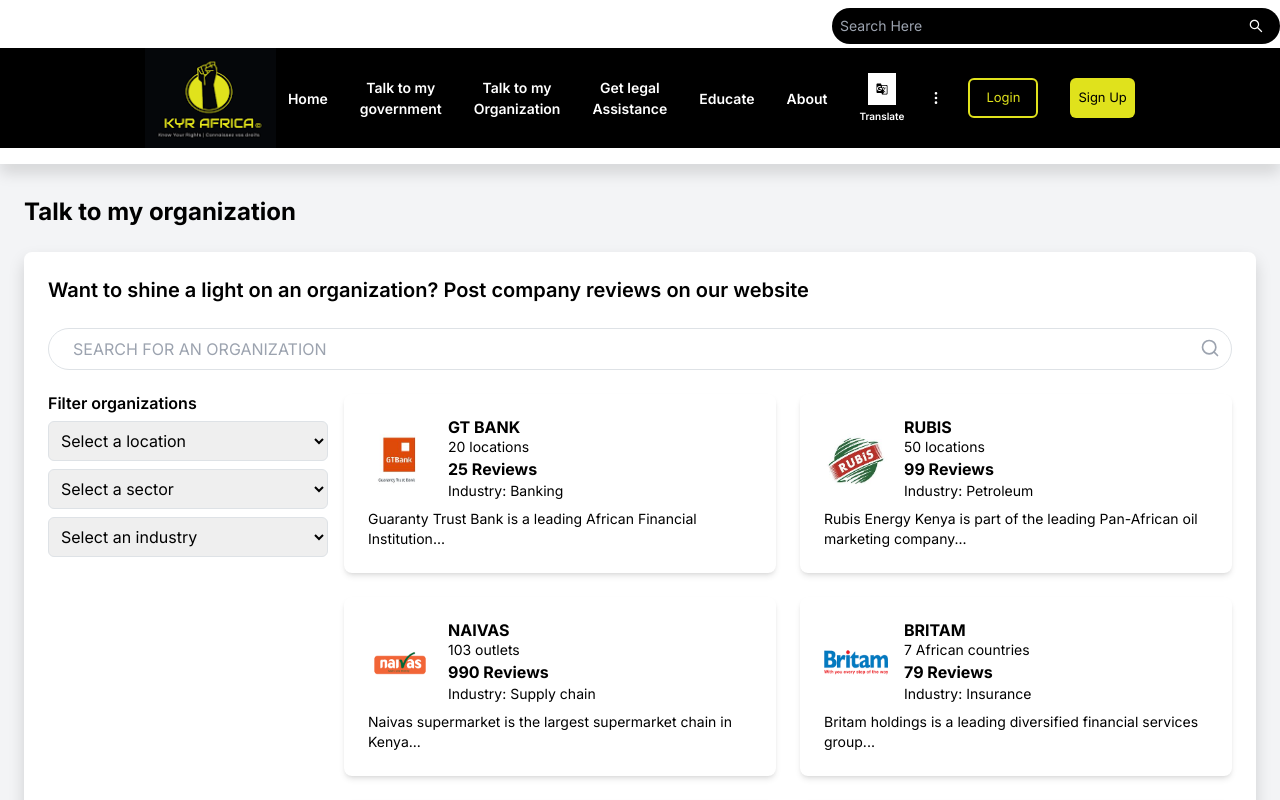
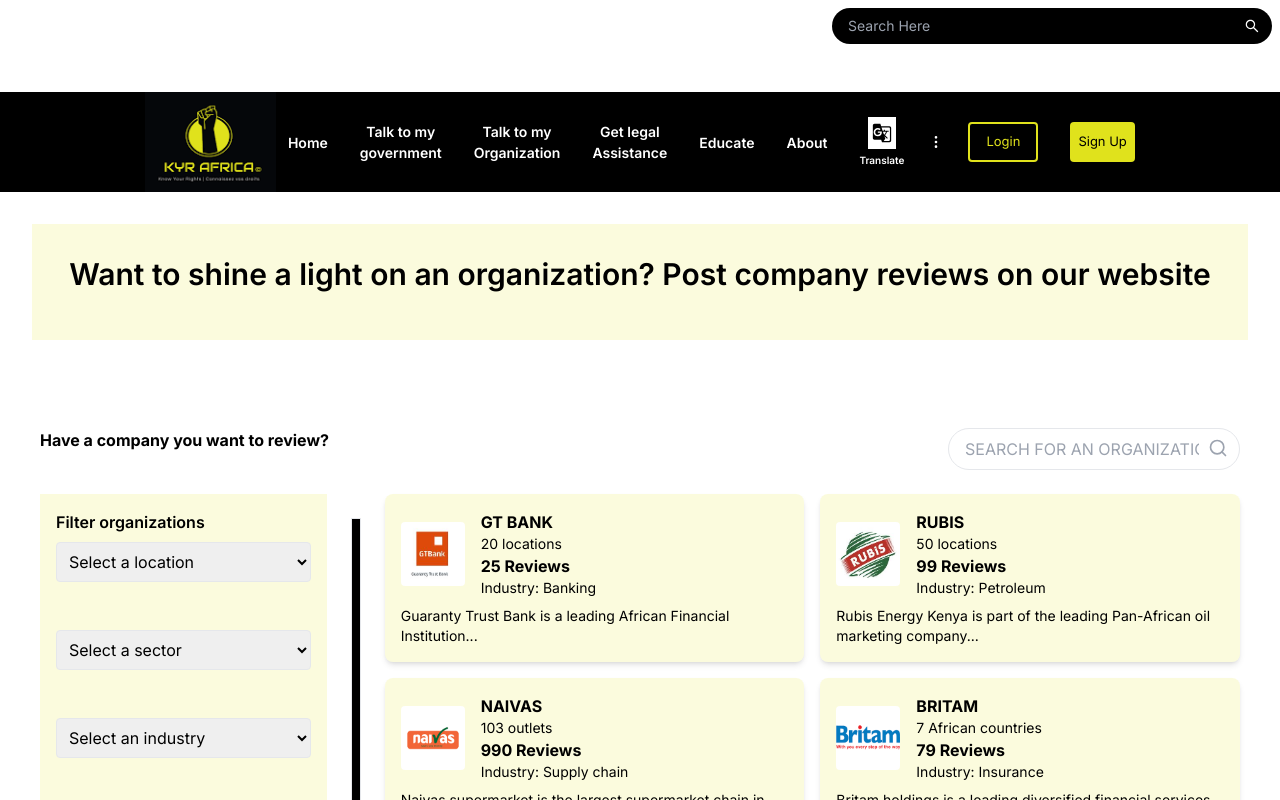
Before and after one commit to jeff-muriuki/last-kyr, a Next.js app: page /talk-to-my-organisation in a window 1280 px wide. Shown: the top 800 px of the page. Built offline with nearby package versions, Linux system fonts and the light colour scheme.

Commit message:
saa nne na ishirini

```diff
--- /dev/null
+++ b/app/components/common/SearchContext.js
@@ -0,0 +1,18 @@
+'use client'
+import React, { createContext, useContext, useState } from 'react';
+
+const SearchContext = createContext();
+
+export function SearchProvider({ children }) {
+  const [searchTerm, setSearchTerm] = useState('');
+
+  return (
+    <SearchContext.Provider value={{ searchTerm, setSearchTerm }}>
+      {children}
+    </SearchContext.Provider>
+  );
+}
+
+export function useSearch() {
+  return useContext(SearchContext);
+}
--- a/app/components/common/Searchbar.js
+++ b/app/components/common/Searchbar.js
@@ -1,25 +1,30 @@
+// components/common/Searchbar.js
 "use client";
-import React, { useState } from 'react';
-import {AiOutlineSearch} from 'react-icons/ai'
+import React from 'react';
+import { AiOutlineSearch } from 'react-icons/ai';
+import { useSearch } from './SearchContext'; // Adjust the path as necessary
 
 function Searchbar() {
-  const [search, setSearch] = useState('');
+  const { searchTerm, setSearchTerm } = useSearch();
 
   return (
     <div>
-        <div className='lg:flex justify-end z-200000000 hidden'>
-            <form className='w-[400px] fixed ml-auto mr-12 top-0'>
-                <div className="relative mb-2 mt-2 items-end">
-                <input type="search" placeholder='Search Here' className='w-full p-2 pl-4 outline-none rounded-l-full text-sm bg-black text-white'   onChange={(e) => setSearch(e.target.value)}/>
+      <div className='lg:flex justify-end z-[2000] hidden'>
+        <form className='w-[400px] ml-auto mr-12 top-0'>
+          <div className="relative mt-2 items-end">
+            <input
+              type="search"
+              placeholder='Search Here'
+              className='w-full p-2 pl-4 outline-none rounded-l-full text-sm bg-black text-white'
+              value={searchTerm}
+              onChange={(e) => setSearchTerm(e.target.value)}
+            />
             <button className='absolute right--6 px-3 bg-black top-1/2 -translate-y-1/2 p-2 h-9 rounded-r-full text-white'>
               <AiOutlineSearch />
             </button>
           </div>
         </form>
-
       </div>
-
-
     </div>
   );
 }
--- a/app/layout.js
+++ b/app/layout.js
@@ -1,14 +1,15 @@
+// layout.tsx or layout.js
 import { Inter } from "next/font/google";
-import 'bootstrap/dist/css/bootstrap.min.css';
 import "./globals.css";
 import Navbar from "./components/common/Navbar";
 import Footer from "./components/common/Footer";
 import Searchbar from "./components/common/Searchbar";
+import { SearchProvider } from "./components/common/SearchContext"; // Adjust the path as necessary
 
 const inter = Inter({ subsets: ["latin"] });
 
 export const metadata = {
-  title: "Create Next App",
+  title: "KYR AFRICA",
   description: "Generated by create next app",
 };
 
@@ -16,10 +17,12 @@ export default function RootLayout({ children }) {
   return (
     <html lang="en">
       <body className={inter.className}>
-        <Searchbar />
-        <Navbar />
-        {children}
-        <Footer />
+        <SearchProvider>
+          <Searchbar />
+          <Navbar />
+          {children}
+          <Footer />
+        </SearchProvider>
       </body>
     </html>
   );
--- a/app/ministries/page.js
+++ b/app/ministries/page.js
@@ -1,9 +1,11 @@
 "use client";
 
 import { useState, useEffect } from 'react';
+import { useSearch } from '../components/common/SearchContext';
 
 const Ministries = () => {
   const [cabinetSecretaries, setCabinetSecretaries] = useState([]);
+  const { searchTerm } = useSearch();
 
   useEffect(() => {
     const fetchMinistries = async () => {
@@ -16,11 +18,10 @@ const Ministries = () => {
         const data = await response.json();
 
         // Extract data from API response
-        const cabinetSecretaries = data.data
-          .map(item => ({
-            name: item.attributes.Name || 'Name Not Provided', // Use 'Name Not Provided' if name is missing
-            ministry: item.attributes.Ministry || 'Ministry Not Provided' // Handle missing ministry names
-          }));
+        const cabinetSecretaries = data.data.map((item) => ({
+          name: item.attributes.Name || 'Name Not Provided', // Use 'Name Not Provided' if name is missing
+          ministry: item.attributes.Ministry || 'Ministry Not Provided', // Handle missing ministry names
+        }));
 
         setCabinetSecretaries(cabinetSecretaries);
       } catch (error) {
@@ -30,6 +31,13 @@ const Ministries = () => {
 
     fetchMinistries();
   }, []);
+
+  // Filtered list of cabinet secretaries based on searchTerm
+  const filteredCabinetSecretaries = cabinetSecretaries.filter(
+    (cs) =>
+      cs.name.toLowerCase().includes(searchTerm.toLowerCase()) ||
+      cs.ministry.toLowerCase().includes(searchTerm.toLowerCase())
+  );
 
   return (
     <div className="bg-white p-4" style={{
@@ -43,7 +51,7 @@ const Ministries = () => {
       <section className="my-8 p-4 md:p-12">
         <h2 className="text-xl md:text-2xl text-black font-bold mb-8 md:mb-16">The Cabinet Secretaries</h2>
         <div className="grid grid-cols-1 sm:grid-cols-2 md:grid-cols-3 gap-4">
-          {cabinetSecretaries.map((cs, index) => (
+          {filteredCabinetSecretaries.map((cs, index) => (
             <div key={index} className="yellow text-black rounded-full border border-black flex flex-col justify-center items-center text-center">
               <h3 className="font-bold">{cs.name}</h3>
               <p>{cs.ministry}</p>
--- a/app/national-assembly/page.js
+++ b/app/national-assembly/page.js
@@ -1,7 +1,9 @@
+// components/pages/NationalAssembly.js
 "use client";
-import { useState, useEffect } from 'react';
+import React, { useState, useEffect } from 'react';
+import axios from 'axios';
+import { useSearch } from '../components/common/SearchContext';
 import Image from 'next/image';
-import axios from 'axios';
 import { FaPhone, FaEnvelope, FaFacebook, FaTwitter, FaInstagram, FaLinkedin } from 'react-icons/fa';
 
 const NationalAssembly = () => {
@@ -11,6 +13,7 @@ const NationalAssembly = () => {
   const [selectedCounty, setSelectedCounty] = useState('');
   const [selectedConstituency, setSelectedConstituency] = useState(null);
   const [showPopup, setShowPopup] = useState(false);
+  const { searchTerm } = useSearch();
 
   useEffect(() => {
     // Fetch counties data
@@ -61,6 +64,15 @@ const NationalAssembly = () => {
   const selectedCountyId = counties.find(c => c.name === selectedCounty)?.id;
   const constituenciesForSelectedCounty = selectedCountyId ? countyConstituencyMap[selectedCountyId] || [] : [];
 
+  // Filter counties and constituencies based on searchTerm
+  const filteredCounties = counties.filter(county =>
+    county.name.toLowerCase().includes(searchTerm.toLowerCase())
+  );
+
+  const filteredConstituencies = constituenciesForSelectedCounty.filter(constituency =>
+    constituency.toLowerCase().includes(searchTerm.toLowerCase())
+  );
+
   return (
     <div className="bg-white p-4">
       <div className={`${showPopup ? 'hidden' : 'block'}`}>
@@ -93,7 +105,7 @@ const NationalAssembly = () => {
             </span>
           </div>
           <div className="flex flex-wrap yellow justify-center gap-4 p-4">
-            {counties.map((county, index) => (
+            {filteredCounties.map((county, index) => (
               <button
                 key={index}
                 onClick={() => handleCountySelect(county.name)}
@@ -110,8 +122,8 @@ const NationalAssembly = () => {
           <section className="my-8 p-4 md:p-12 text-center">
             <h2 className="text-xl md:text-2xl text-black font-extrabold mb-8">List of constituencies in {selectedCounty}</h2>
             <div className="grid grid-cols-1 md:grid-cols-2 lg:grid-cols-4 gap-4 mx-auto max-w-4xl">
-              {constituenciesForSelectedCounty.length > 0 ? (
-                constituenciesForSelectedCounty.map((constituency, index) => (
+              {filteredConstituencies.length > 0 ? (
+                filteredConstituencies.map((constituency, index) => (
                   <div
                     key={index}
                     className="text-black rounded-2xl flex justify-center items-center py-2 m-4 yellow-hover transition-colors duration-300 cursor-pointer"
--- a/app/presidency/page.js
+++ b/app/presidency/page.js
@@ -2,10 +2,12 @@
 
 import { useEffect, useState } from 'react';
 import { FaPhone, FaEnvelope, FaFacebook, FaTwitter, FaInstagram, FaLinkedin } from 'react-icons/fa';
+import { useSearch } from '../components/common/SearchContext';
 
 const Presidency = () => {
   const [members, setMembers] = useState([]);
   const [selectedPerson, setSelectedPerson] = useState(null);
+  const { searchTerm } = useSearch();
 
   useEffect(() => {
     const fetchMembers = async () => {
@@ -16,9 +18,6 @@ const Presidency = () => {
         }
         const data = await response.json();
 
-        // Debugging: Check the structure of the data
-        console.log(data);
-
         // Ensure that `data.data` exists and is an array
         if (Array.isArray(data.data)) {
           const membersList = data.data.map(member => ({
@@ -26,13 +25,11 @@ const Presidency = () => {
             name: member.attributes.Name,
             email: member.attributes.Email,
             phone: member.attributes.Phone_Number,
-            // Updated photo URLs
             photo: member.attributes.Name.includes('William Samoei Ruto')
               ? 'https://www.president.go.ke/wp-content/uploads/administration.jpg'
               : member.attributes.Name.includes('Rigathi Gachagua')
               ? 'https://www.president.go.ke/wp-content/uploads/IMG_20221101_210855.jpg'
               : 'https://via.placeholder.com/150', // Default placeholder
-            // Use placeholder links for social media
             socialMedia: {
               facebook: '#',
               twitter: '#',
@@ -41,7 +38,6 @@ const Presidency = () => {
             },
           }));
 
-          // You might need to manually set roles based on names or some other logic
           const mappedMembers = {
             president: membersList.find(member => member.name.includes('William Samoei Ruto')),
             deputyPresident: membersList.find(member => member.name.includes('Rigathi Gachagua')),
@@ -59,6 +55,14 @@ const Presidency = () => {
     fetchMembers();
   }, []);
 
+  // Filter members based on the searchTerm
+  const filteredMembers = Object.entries(members).reduce((acc, [key, member]) => {
+    if (!searchTerm || member.name.toLowerCase().includes(searchTerm.toLowerCase())) {
+      acc[key] = member;
+    }
+    return acc;
+  }, {});
+
   const handleOverlayClick = (e) => {
     if (e.target === e.currentTarget) {
       setSelectedPerson(null);
@@ -73,52 +77,49 @@ const Presidency = () => {
         </h1>
 
         <div className="flex flex-col items-center space-y-6">
-          <button
-            onClick={() => setSelectedPerson('president')}
-            className="w-full max-w-lg py-8 px-8 yellow text-center text-black font-bold border rounded-full shadow-md border-black"
-          >
-            The President
-          </button>
-          <button
-            onClick={() => setSelectedPerson('deputyPresident')}
-            className="w-full max-w-lg px-8 py-8 yellow text-center text-black font-bold border rounded-full shadow-md border-black"
-          >
-            The Deputy President
-          </button>
+          {Object.keys(filteredMembers).map(key => (
+            <button
+              key={key}
+              onClick={() => setSelectedPerson(key)}
+              className="w-full max-w-lg py-8 px-8 yellow text-center text-black font-bold border rounded-full shadow-md border-black"
+            >
+              {key === 'president' ? 'The President' : 'The Deputy President'}
+            </button>
+          ))}
         </div>
 
-        {selectedPerson && members[selectedPerson] && (
+        {selectedPerson && filteredMembers[selectedPerson] && (
           <div
             className="fixed inset-0 bg-black bg-opacity-50 flex justify-center items-center"
-            onClick={handleOverlayClick} // Close the popup on overlay click
+            onClick={handleOverlayClick}
           >
             <div className="bg-black p-8 max-w-4xl w-full flex min-h-[300px]">
               {/* Image Column */}
               <div className="flex-shrink-0 w-1/3 border-8 border-yellow-300">
                 <img
-                  src={members[selectedPerson].photo}
-                  alt={members[selectedPerson].name}
+                  src={filteredMembers[selectedPerson].photo}
+                  alt={filteredMembers[selectedPerson].name}
                   className="w-full h-auto"
                 />
               </div>
 
               {/* Details Column */}
               <div className="w-2/3 pl-8">
-                <h2 className="text-xl font-bold mb-4 text-white">{members[selectedPerson].name}</h2>
+                <h2 className="text-xl font-bold mb-4 text-white">{filteredMembers[selectedPerson].name}</h2>
 
                 <div className="mb-4 text-white">
                   <div className="flex items-center space-x-2">
                     <FaPhone className="text-gray-400" />
-                    <span>{members[selectedPerson].phone}</span>
+                    <span>{filteredMembers[selectedPerson].phone}</span>
                   </div>
                   <div className="flex items-center space-x-2 mt-2">
                     <FaEnvelope className="text-gray-400" />
-                    <span>{members[selectedPerson].email}</span>
+                    <span>{filteredMembers[selectedPerson].email}</span>
                   </div>
                 </div>
 
                 <div className="flex space-x-4 mb-4 text-white">
-                  {Object.entries(members[selectedPerson].socialMedia).map(([platform, url]) => (
+                  {Object.entries(filteredMembers[selectedPerson].socialMedia).map(([platform, url]) => (
                     <a key={platform} href={url} target="_blank" rel="noopener noreferrer" className="text-gray-400">
                       {platform === 'facebook' && <FaFacebook />}
                       {platform === 'twitter' && <FaTwitter />}
--- a/app/talk-to-my-government/page.js
+++ b/app/talk-to-my-government/page.js
@@ -1,8 +1,10 @@
+// TalkToMyGovernment.js
 "use client";
 
 import { useState } from 'react';
 import Link from 'next/link';
 import { FaPhone, FaEnvelope, FaFacebook, FaTwitter, FaInstagram, FaLinkedin } from 'react-icons/fa';
+import { useSearch } from '../components/common/SearchContext';
 
 const people = {
   attorneyGeneral: {
@@ -37,6 +39,7 @@ const people = {
 
 const TalkToMyGovernment = () => {
   const [selectedPerson, setSelectedPerson] = useState(null);
+  const { searchTerm } = useSearch();
 
   const handleOverlayClick = (e) => {
     if (e.target === e.currentTarget) {
@@ -44,17 +47,33 @@ const TalkToMyGovernment = () => {
     }
   };
 
+  // Define the sections to filter through
+  const sections = [
+    { name: 'Executive', links: ['The Presidency', 'The Attorney General', 'The Ministries'] },
+    { name: 'Legislature', links: ['National Assembly', 'Senate'] },
+    { name: 'Judiciary', links: ['Superior Courts', 'Subordinate Courts'] },
+    { name: 'State Corporations & Parastatals', links: ['Director of the Parastatal'] },
+    { name: 'Foreign Relations of Kenya', links: ['Ambassadors'] },
+  ];
+
+  // Filter sections and links based on the search term
+  const filteredSections = sections.map(section => ({
+    ...section,
+    links: section.links.filter(link => link.toLowerCase().includes(searchTerm.toLowerCase())),
+  })).filter(section => section.links.length > 0);
+
   return (
     <div className='yellow'>
       <main className="container mx-auto p-4">
         <h1 className="text-4xl text-black font-extrabold text-center my-8">Talk to My Government</h1>
 
-        {['Executive', 'Legislature', 'Judiciary', 'State Corporations & Parastatals', 'Foreign Relations of Kenya'].map((section, index) => (
+        {filteredSections.map((section, index) => (
           <section key={index} className="my-8 bg-black max-w-4xl mx-auto relative">
-            <h2 className="font-normal font-poppins text-center mb-2" style={{ fontSize: '25px' }}>{section}</h2>
+            <h2 className="font-normal font-poppins text-center mb-2" style={{ fontSize: '25px' }}>{section.name}</h2>
             <div className="flex flex-wrap justify-center mt-4 space-x-4">
-              {section === 'Executive' && (
+              {section.name === 'Executive' && (
                 <>
+                  {section.links.includes('The Presidency') && (
                     <Link
                       href="/presidency"
                       className="text-white font-poppins underline"
@@ -62,6 +81,8 @@ const TalkToMyGovernment = () => {
                     >
                       The Presidency
                     </Link>
+                  )}
+                  {section.links.includes('The Attorney General') && (
                     <button
                       onClick={() => setSelectedPerson('attorneyGeneral')}
                       className="text-white font-poppins underline"
@@ -69,6 +90,8 @@ const TalkToMyGovernment = () => {
                     >
                       The Attorney General
                     </button>
+                  )}
+                  {section.links.includes('The Ministries') && (
                     <Link
                       href="/ministries"
                       className="text-white font-poppins underline"
@@ -76,10 +99,12 @@ const TalkToMyGovernment = () => {
                     >
                       The Ministries
                     </Link>
+                  )}
                 </>
               )}
-              {section === 'Legislature' && (
+              {section.name === 'Legislature' && (
                 <>
+                  {section.links.includes('National Assembly') && (
                     <Link
                       href="national-assembly"
                       className="text-white font-poppins underline"
@@ -87,6 +112,8 @@ const TalkToMyGovernment = () => {
                     >
                       National Assembly
                     </Link>
+                  )}
+                  {section.links.includes('Senate') && (
                     <Link
                       href="/senate"
                       className="text-white font-poppins underline"
@@ -94,10 +121,12 @@ const TalkToMyGovernment = () => {
                     >
                       Senate
                     </Link>
+                  )}
                 </>
               )}
-              {section === 'Judiciary' && (
+              {section.name === 'Judiciary' && (
                 <>
+                  {section.links.includes('Superior Courts') && (
                     <Link
                       href="/judiciary"
                       className="text-white underline"
@@ -105,6 +134,8 @@ const TalkToMyGovernment = () => {
                     >
                       Superior Courts
                     </Link>
+                  )}
+                  {section.links.includes('Subordinate Courts') && (
                     <Link
                       href="/judiciary"
                       className="text-white font-poppins underline"
@@ -112,9 +143,11 @@ const TalkToMyGovernment = () => {
                     >
                       Subordinate Courts
                     </Link>
+                  )}
                 </>
               )}
-              {section === 'State Corporations & Parastatals' && (
+              {section.name === 'State Corporations & Parastatals' && (
+                section.links.includes('Director of the Parastatal') && (
                   <button
                     onClick={() => setSelectedPerson('directorOfParastatals')}
                     className="text-white font-poppins underline"
@@ -122,8 +155,10 @@ const TalkToMyGovernment = () => {
                   >
                     Director of the Parastatal
                   </button>
+                )
               )}
-              {section === 'Foreign Relations of Kenya' && (
+              {section.name === 'Foreign Relations of Kenya' && (
+                section.links.includes('Ambassadors') && (
                   <Link
                     href="/ambassadors"
                     className="text-white font-poppins underline"
@@ -131,6 +166,7 @@ const TalkToMyGovernment = () => {
                   >
                     Ambassadors
                   </Link>
+                )
               )}
             </div>
 
--- a/app/talk-to-my-organisation/page.js
+++ b/app/talk-to-my-organisation/page.js
@@ -2,7 +2,7 @@
 
 import React, { useState } from 'react';
 import { Search } from 'lucide-react';
-import { FaFacebook, FaTwitter, FaLinkedin, FaInstagram } from 'react-icons/fa';
+import { FaRegIdBadge } from 'react-icons/fa';
 
 const OrganizationReviewPage = () => {
   const [searchTerm, setSearchTerm] = useState('');
@@ -79,12 +79,7 @@ const OrganizationReviewPage = () => {
 
   const counties = [
     'Baringo', 'Bomet', 'Bungoma', 'Busia', 'Elgeyo-Marakwet', 'Embu', 'Garissa',
-    'Homa Bay', 'Isiolo', 'Kajiado', 'Kakamega', 'Kericho', 'Kiambu', 'Kilifi',
-    'Kirinyaga', 'Kisii', 'Kisumu', 'Kitui', 'Kwale', 'Laikipia', 'Lamu', 'Machakos',
-    'Makueni', 'Mandera', 'Marsabit', 'Meru', 'Migori', 'Mombasa', 'Murang\'a',
-    'Nairobi', 'Nakuru', 'Nandi', 'Narok', 'Nyamira', 'Nyandarua', 'Nyeri', 'Samburu',
-    'Siaya', 'Taita-Taveta', 'Tana River', 'Tharaka-Nithi', 'Trans Nzoia', 'Turkana',
-    'Uasin Gishu', 'Vihiga', 'Wajir', 'West Pokot'
+    // ... (other counties)
   ];
 
   const sectors = ['Finance', 'Trade', 'Construction', 'Transport', 'Energy',  'Hospitality'];
@@ -143,23 +138,19 @@ const OrganizationReviewPage = () => {
   const displayedOrganizations = searchTerm || selectedIndustry ? filteredOrganizations : organizations;
 
   return (
-    <div className="bg-gray-100 min-h-screen">
-      {/* Header */}
-      <header className="bg-white shadow">
-        <div className="container mx-auto px-4 py-2 flex items-center justify-between">
-          <div className="flex items-center space-x-4">
+    <div className="min-h-screen">
 
+          <div className="flex justify-center m-8 p-8 items-center space-x-4" style={{backgroundColor: 'rgba(224, 226, 28, 0.15)'}}>
+            <h2 className="text-3xl font-semibold mb-4 text-black">Want to shine a light on an organization? Post company reviews on our website</h2>
           </div>
-
-        </div>
-      </header>
 
       {/* Main content */}
       <main className="container mx-auto px-4 py-8">
-        <h1 className="text-2xl font-bold mb-4 text-black">Talk to my organization</h1>
-        <div className="bg-white p-6 rounded-lg shadow">
-          <h2 className="text-xl font-semibold mb-4 text-black">Want to shine a light on an organization? Post company reviews on our website</h2>
-
+        <div className=" p-6">
+          <div className='flex flex-row justify-between'>
+          <div>
+          <h2 className='font-bold'>Have a company you want to review?</h2>
+          </div>
           {/* Search bar */}
           <div className="relative mb-6">
             <input
@@ -171,13 +162,14 @@ const OrganizationReviewPage = () => {
             />
             <Search className="absolute right-3 top-2.5 text-gray-400" size={20} />
           </div>
+          </div>
 
           {/* Filters and results */}
-          <div className="flex">
+          <div className="flex flex-col md:flex-row">
             {/* Filters */}
-            <div className="w-1/4 pr-4">
+            <div className="w-full md:w-1/4 p-4 md:pr-4 mb-4 md:mb-0" style={{backgroundColor: 'rgba(224, 226, 28, 0.15)'}}>
               <h3 className="font-semibold mb-2 text-black">Filter organizations</h3>
-              <div className="space-y-2">
+              <div className="space-y-12">
                 <select className="w-full p-2 border rounded text-black">
                   <option className="text-black">Select a location</option>
                   {counties.map((county, index) => (
@@ -203,14 +195,16 @@ const OrganizationReviewPage = () => {
               </div>
             </div>
 
+            <div className=' border bg-black m-6 p-1'></div>
+
             {/* Results */}
-            <div className="w-3/4 grid grid-cols-2 gap-4">
+            <div className="w-full md:w-3/4 grid grid-cols-1 sm:grid-cols-2 gap-4">
               {displayedOrganizations.map((org, index) => (
                 <div
                   key={index}
                   className="bg-white p-4 rounded-lg shadow-md cursor-pointer"
                   onClick={() => handleOrganizationClick(org)}
-                >
+                  style={{backgroundColor: 'rgba(224, 226, 28, 0.15)'}}>
                   <div className="flex items-center">
                     <img src={org.logo} alt={`${org.name} logo`} className="w-16 h-16 rounded mr-4" />
                     <div>
@@ -231,7 +225,7 @@ const OrganizationReviewPage = () => {
       {/* Modal */}
       {selectedOrganization && (
         <div className="fixed inset-0 flex items-center justify-center bg-black bg-opacity-50">
-          <div className="bg-white p-6 rounded-lg shadow-lg w-1/3">
+          <div className="bg-white p-6 rounded-lg shadow-lg w-full max-w-md">
             <h3 className="text-xl font-bold mb-4 text-black">Review {selectedOrganization.name}</h3>
             <textarea
               className="w-full p-2 border rounded mb-4 text-black"
@@ -254,8 +248,6 @@ const OrganizationReviewPage = () => {
           </div>
         </div>
       )}
-
-
     </div>
   );
 };
```
Lines whose indentation alone changed are shown as unchanged.
